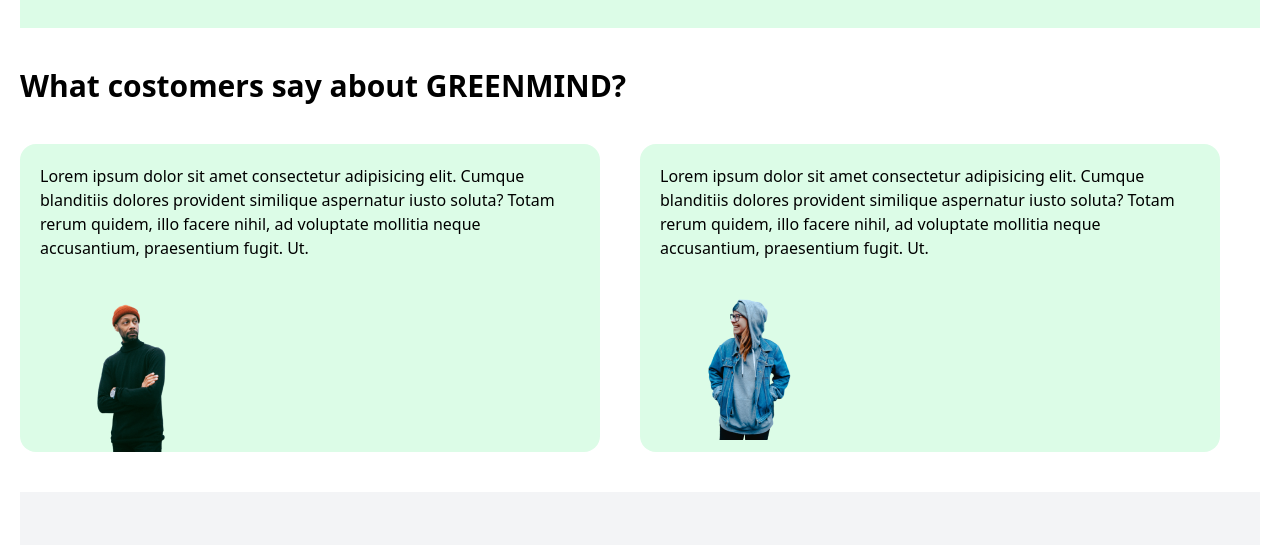
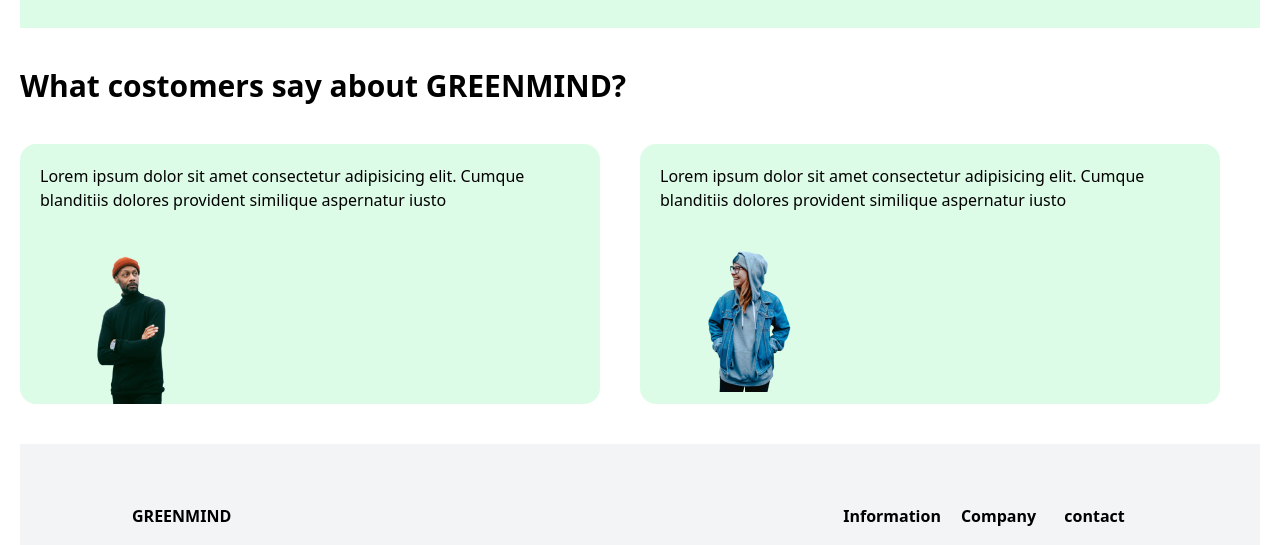
Before and after one commit to Zoirbek1/Zoirbek111, a plain HTML site: page index.html in a window 1280 px wide. Shown: the part 2375-2920 px from the top of the page. Drawn offline with nearby package versions, Linux system fonts and the light colour scheme.

Commit message:
Add files via upload

```diff
--- a/index.html
+++ b/index.html
@@ -190,9 +190,7 @@
           <div class="bg-green-100 rounded-2xl">
             <p class="p-5">
               Lorem ipsum dolor sit amet consectetur adipisicing elit. Cumque
-              blanditiis dolores provident similique aspernatur iusto soluta?
-              Totam rerum quidem, illo facere nihil, ad voluptate mollitia neque
-              accusantium, praesentium fugit. Ut.
+              blanditiis dolores provident similique aspernatur iusto
             </p>
             <div class="flex justify-between px-10">
               <div class="flex flex-wrap">
@@ -203,9 +201,7 @@
           <div class="bg-green-100 rounded-2xl">
             <p class="p-5">
               Lorem ipsum dolor sit amet consectetur adipisicing elit. Cumque
-              blanditiis dolores provident similique aspernatur iusto soluta?
-              Totam rerum quidem, illo facere nihil, ad voluptate mollitia neque
-              accusantium, praesentium fugit. Ut.
+              blanditiis dolores provident similique aspernatur iusto
             </p>
             <div class="flex flex-wrap justify-between px-10">
               <div class="flex">
```
